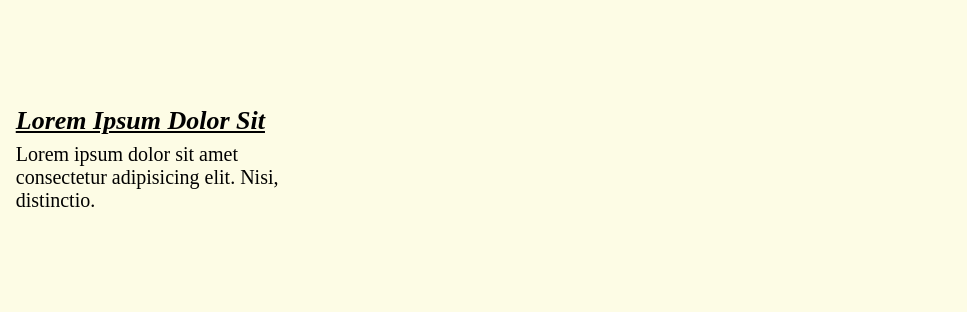
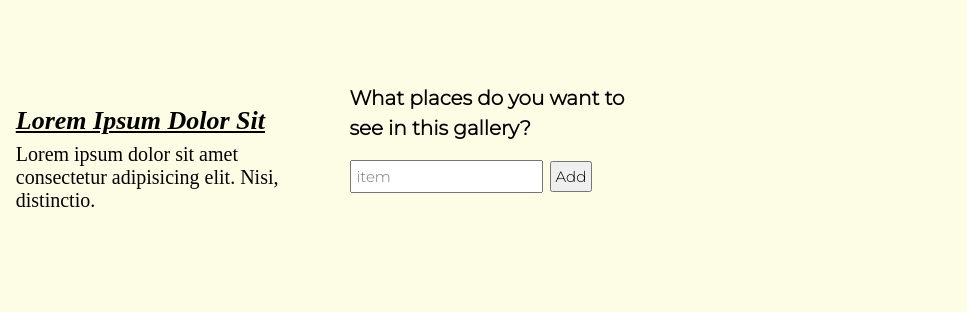
Before and after one commit to chescaaaaa/assessment, a plain HTML site: page landscape.html in a window 1280 px wide. Shown: the part 784-1096 px from the top of the page, 313-1280 px from the left. Drawn offline with Linux system fonts and the light colour scheme.

Commit message:
script added

```diff
--- a/assets/css/main.css
+++ b/assets/css/main.css
@@ -88,3 +88,22 @@ img {
   gap: 15px;
   align-items: center;
 }
+
+.list h4{
+  margin: 0 0 15px 15px;
+}
+
+#inputElement{
+  margin: 0 0 15px 15px;
+  padding: 5px;
+}
+
+.btn{
+  padding: 4px;
+  margin: 3px;
+}
+
+#myList{
+  margin: 0 0 15px 15px;
+  padding: 5px;
+}
--- a/assets/css/typography.css
+++ b/assets/css/typography.css
@@ -60,3 +60,26 @@ a {
   margin: 5px;
   font-size: 20px;
 }
+
+.list h4{
+  font-size: 20px;
+  font-family: "Montserrat", sans-serif;
+  line-height: 30px;
+}
+
+#inputElement{
+  font-size: 15px;
+  font-family: "Montserrat", sans-serif;
+}
+
+.btn{
+  font-size: 15px;
+  font-family: "Montserrat", sans-serif;
+}
+
+#myList{
+  font-size: 15px;
+  font-family: "Montserrat", sans-serif;
+  margin: 3px;
+  line-height: 20px;
+}
--- a/assets/js/main.js
+++ b/assets/js/main.js
@@ -0,0 +1,24 @@
+function addItem(){
+
+    // get text field
+    const input = document.getElementById("inputElement");
+    const inputValue = input.value;
+
+    // clear text field
+    input.value = "";
+
+    console.log(inputValue);
+
+    // create the list item
+    const item = document.createElement('li');
+
+    // add the text for the list item
+    item.appendChild(document.createTextNode(inputValue));
+
+    // get list
+    const list = document.getElementById("myList");
+
+    // add it to the list
+    list.appendChild(item);
+
+}
--- a/landscape.html
+++ b/landscape.html
@@ -70,6 +70,18 @@
           distinctio.
         </p>
       </section>
+      <section class="list">
+        <p>
+            <h4>What places do you want to see in this gallery?</h4>
+            <input type="text" placeholder="item" id="inputElement">
+            <button onclick="addItem()" class="btn">Add</button>
+            <div>
+                <ul id="myList">
+                </ul>
+            </div>
+        </p>
+      </section>
     </main>
+
   </body>
 </html>
```
